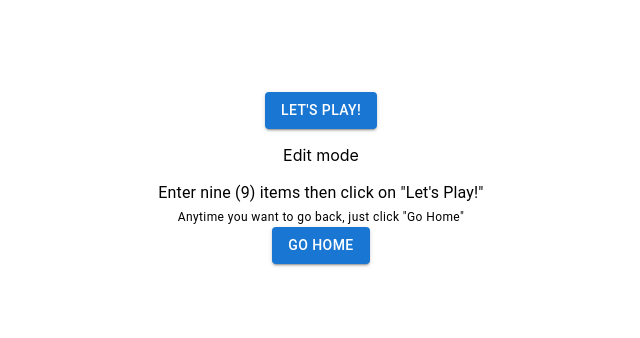
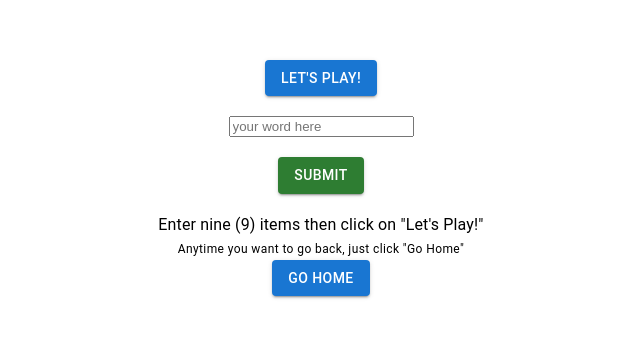
Before and after one commit to LMBoyle/Bingo-Buffet, a React app in the folder client/: page /game/tic-tac-bingo in a window 1280 px wide. Shown: the part 222-560 px from the top of the page, without its empty margins (319-959 px from the left). Built offline with nearby package versions, Linux system fonts and the light colour scheme.

Commit message:
update to get text from input and show in square

```diff
--- a/client/src/app/App.scss
+++ b/client/src/app/App.scss
@@ -28,7 +28,7 @@
     width: 75%;
   }
 
-  .Board {
+  .Main-Section {
     margin: 2% 0;
   }
 
--- a/client/src/components/boardComponents/BoardSquare/BoardSquare.js
+++ b/client/src/components/boardComponents/BoardSquare/BoardSquare.js
@@ -53,7 +53,7 @@
     const [
       buttonColor,
       setButtonColor
-    ] = useState(GREEN);
+    ] = useState(WHITE);
 
 
     function handleColourChange( e ) {
--- a/client/src/components/boardComponents/WordInput/WordInput.js
+++ b/client/src/components/boardComponents/WordInput/WordInput.js
@@ -0,0 +1,152 @@
+/**
+ * @description   Creates the game type card component
+ * @author        Luke Boyle
+ * @since         17 Feb 2024
+ *
+ * Dev Log --------------------------------------------------------
+ * Who    | When         | What                       | Why
+ * ----------------------------------------------------------------
+ * Luke B | 17 Feb 2024 | DEPENDENCIES                | Created
+ * Luke B | 17 Feb 2024 | VARIABLES                   | Created
+ * Luke B | 17 Feb 2024 | COMPONENT                   | Created
+ * Luke B | 17 Feb 2024 | EXPORT                      | Created
+ *
+*/
+
+// = = = = = = = = = = = = = = = = = = = = = = = = = = = = = = =
+//  DEPENDENCIES
+// = = = = = = = = = = = = = = = = = = = = = = = = = = = = = = =
+
+  // React Dependencies
+  import React, { useState } from "react";
+
+  // MUI Dependencies
+  import Button             from '@mui/material/Button';
+
+// = = = = = = = = = = = = = = = = = = = = = = = = = = = = = = =
+//  VARIABLES
+// = = = = = = = = = = = = = = = = = = = = = = = = = = = = = = =
+
+// = = = = = = = = = = = = = = = = = = = = = = = = = = = = = = =
+//  COMPONENT
+// = = = = = = = = = = = = = = = = = = = = = = = = = = = = = = =
+
+  function WordInput( {numFields, allowAdd, allowRemove, callback} ) {
+    // = = = = = = = = = = = = = = = = = = = = = = = = = = = = = =
+    // STATE
+    // = = = = = = = = = = = = = = = = = = = = = = = = = = = = = =
+
+    const [formFields, setFormFields] = useState([
+      {
+        word: ""
+      },
+    ])
+
+    const ADD_FIELDS = () => {
+      // Create a new field
+      let newfield = {
+        word: ""
+      }
+
+      // Add the field to the array
+      setFormFields([...formFields, newfield])
+    }
+
+    const REMOVE_FIELDS = (index) => {
+      let data = [...formFields];
+      data.splice(index, 1)
+      setFormFields(data)
+    }
+
+    const SUBMIT = (e) => {
+      e.preventDefault();
+      console.log(formFields)
+    }
+
+    // = = = = = = = = = = = = = = = = = = = = = = = = = = = = = =
+    // FUNCTIONS
+    // = = = = = = = = = = = = = = = = = = = = = = = = = = = = = =
+
+    // Handle putting in data
+    const HANDLE_INPUT = (event, index) => {
+      // Get all the data
+      let data = [...formFields];
+
+      // Set the current value and set it
+      data[index][event.target.name] = event.target.value;
+
+      // Set the fields
+      setFormFields(data);
+    }
+
+    // = = = = = = = = = = = = = = = = = = = = = = = = = = = = = =
+    // HTML
+    // = = = = = = = = = = = = = = = = = = = = = = = = = = = = = =
+    return (
+      <section id="WordInput" className="Main-Section">
+        {/* INPUT FORM */}
+        <form>
+          {formFields.map((form, index) => {
+            return (
+              <div key={index}>
+                {/* Word input */}
+                <input
+                  name        = 'word'
+                  placeholder = 'your word here'
+                  onChange    = { event => HANDLE_INPUT( event, index ) }
+                  value       = { form.name }
+                />
+
+                {/* If fields can be removed */}
+                { allowRemove ?
+                  (
+                    <Button
+                      onClick={() => REMOVE_FIELDS( index) }
+                      variant="contained"
+                      color="error"
+                    >
+                      Remove
+                    </Button>
+                  ) : (
+                    null
+                  )
+                }
+              </div>
+            )
+          })}
+        </form>
+        {/* If fields can be added */}
+        { allowAdd ?
+          (
+            <Button
+              onClick={ ADD_FIELDS }
+              variant="contained"
+              color="success"
+            >
+              Add More..
+            </Button>
+          ) : (
+            null
+          )
+        }
+        <br />
+        <Button
+          onClick={() => callback(formFields) }
+          variant="contained"
+          color="success"
+        >
+          Submit
+        </Button>
+      </section>
+    );
+  }
+
+// = = = = = = = = = = = = = = = = = = = = = = = = = = = = = = =
+// EXPORT
+// = = = = = = = = = = = = = = = = = = = = = = = = = = = = = = =
+
+  export default WordInput;
+
+// xxxxxxxxxxxxxxxxxxxxxxxxxxxxxxxxxxxxxxxxxxxxxxxxxxxxxxxxxxxxxxxx
+// END OF FILE
+// xxxxxxxxxxxxxxxxxxxxxxxxxxxxxxxxxxxxxxxxxxxxxxxxxxxxxxxxxxxxxxxx
--- a/client/src/components/boards/TicTacBoard/TicTacBoard.js
+++ b/client/src/components/boards/TicTacBoard/TicTacBoard.js
@@ -17,7 +17,7 @@
 // = = = = = = = = = = = = = = = = = = = = = = = = = = = = = = = =
 
   // React Dependencies
-  import React from "react";
+  import React, { useState } from "react";
 
   // MUI Dependencies
 
@@ -33,17 +33,17 @@
 
   // const WON_GAME = calculateWinner(squares);
 
-  const squares = [
-    {'val': 's1'},
-    {'val': 's2'},
-    {'val': 's3'},
-    {'val': 's4'},
-    {'val': 's5'},
-    {'val': 's6'},
-    {'val': 's7'},
-    {'val': 's8'},
-    {'val': 's9'},
-  ]
+  // const squares = [
+  //   {'val': 's1'},
+  //   {'val': 's2'},
+  //   {'val': 's3'},
+  //   {'val': 's4'},
+  //   {'val': 's5'},
+  //   {'val': 's6'},
+  //   {'val': 's7'},
+  //   {'val': 's8'},
+  //   {'val': 's9'},
+  // ]
 
 // = = = = = = = = = = = = = = = = = = = = = = = = = = = = = = = =
 // FUNCTIONS
@@ -53,13 +53,14 @@
 // COMPONENT
 // = = = = = = = = = = = = = = = = = = = = = = = = = = = = = = = =
 
-  function TicTacBoard() {
+  function TicTacBoard( {squares} ) {
+    console.log(squares);
     // HTML content
     return (
-      <section id="TicTacBoard">
+      <section id="TicTacBoard" className="Main-Section">
         {squares.map((sqr, i) => {
           return (
-            <BoardSquare value={sqr.val} index={i} />
+            <BoardSquare value={sqr.word} index={i} />
           )
         })}
       </section>
--- a/client/src/containers/TicTacBingo.js
+++ b/client/src/containers/TicTacBingo.js
@@ -26,7 +26,8 @@
 
 
   // Custom Components
-  import TicTacBoard from "../components/boards/TicTacBoard/TicTacBoard";
+  import TicTacBoard  from "../components/boards/TicTacBoard/TicTacBoard";
+  import WordInput    from "../components/boardComponents/WordInput/WordInput";
 
 // = = = = = = = = = = = = = = = = = = = = = = = = = = = = = = = =
 // VARIABLES
@@ -43,18 +44,51 @@
 // = = = = = = = = = = = = = = = = = = = = = = = = = = = = = = = =
 
   function TicTacBingo() {
+    // = = = = = = = = = = = = = = = = = = = = = = = = = = = = = =
+    // STATE
+    // = = = = = = = = = = = = = = = = = = = = = = = = = = = = = =
+
       const [
         showBoard,
         setShowBoard
       ] = useState(false);
 
+      const [
+        formFields,
+        setFormFields
+      ] = useState([])
+
       const TOGGLE_PLAY = () => {
         setShowBoard(!showBoard);
       };
 
+    // = = = = = = = = = = = = = = = = = = = = = = = = = = = = = =
+    // VARIABLES
+    // = = = = = = = = = = = = = = = = = = = = = = = = = = = = = =
+
       let buttonText = showBoard ? "Edit Values" : "Let's Play!";
 
-    // HTML content
+    // = = = = = = = = = = = = = = = = = = = = = = = = = = = = = =
+    // FUNCTIONS
+    // = = = = = = = = = = = = = = = = = = = = = = = = = = = = = =
+
+      const GET_INPUT = (values) => {
+        console.log('val: ', values)
+        const allValues = values.map(val => {
+          return {
+            ...formFields,
+            word: val.word
+          }
+        })
+        // Add the field to the array
+        setFormFields(allValues);
+        console.log('form ', formFields)
+      }
+
+    // = = = = = = = = = = = = = = = = = = = = = = = = = = = = = =
+    // COMPONENT
+    // = = = = = = = = = = = = = = = = = = = = = = = = = = = = = =
+
       return (
         <main className="C-TicTacBoard, Board-Container">
           {/* Button edit or play */}
@@ -65,11 +99,16 @@
           { showBoard ?
             (
               <TicTacBoard
-              // squares = {gameValues}
+                squares = { formFields }
               />
             ) : (
               // <Input/>
-            <p> Edit mode </p>
+              <WordInput
+                numFields   = { 9 }
+                allowAdd    = { false }
+                allowRemove = { false }
+                callback    = { GET_INPUT }
+              />
             )
           }
 
```
Lines whose indentation alone changed are shown as unchanged.
